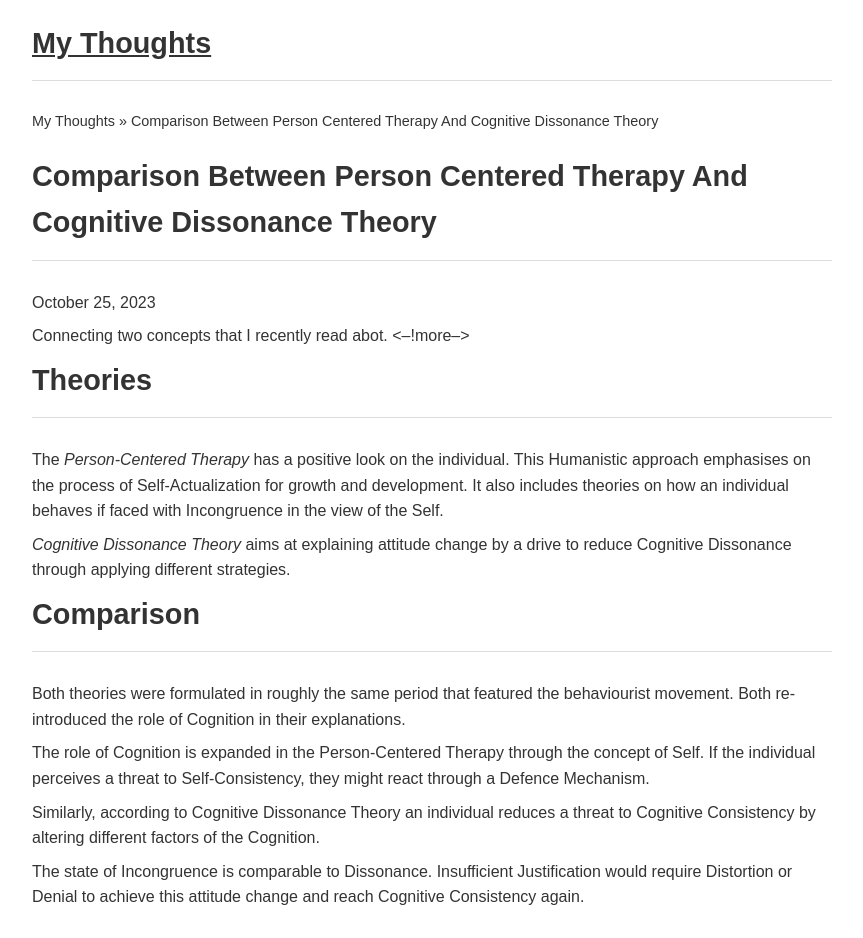
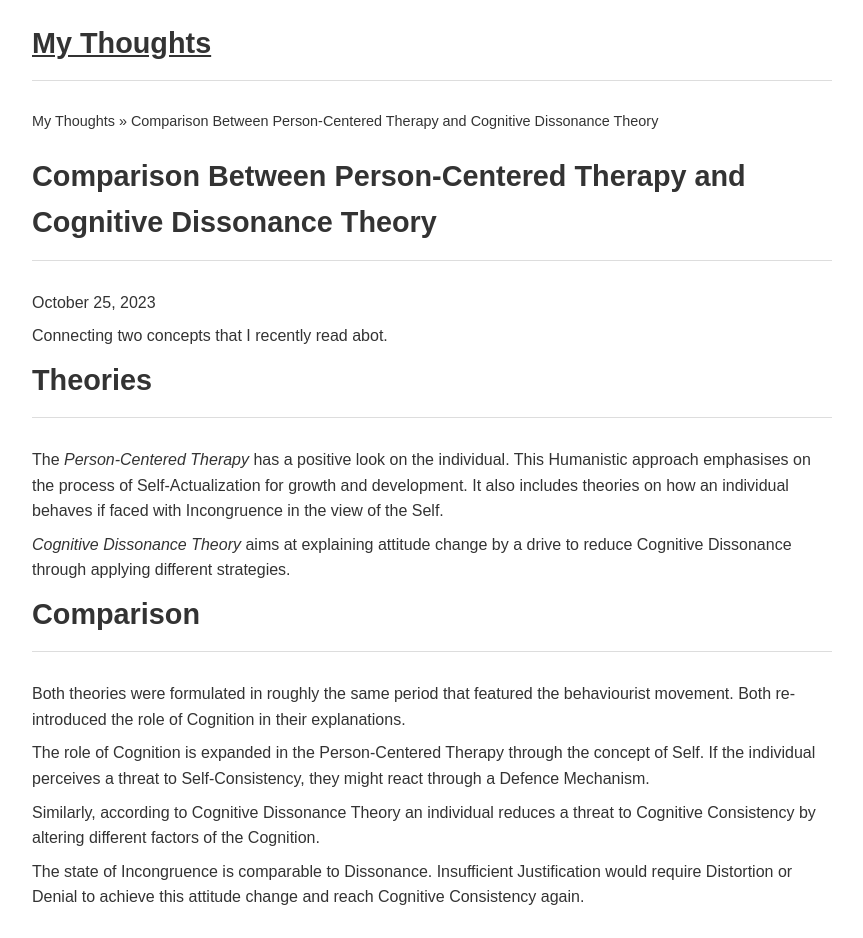
Before and after one commit to 05d762de69/ae87e62189, a Jekyll site: the page built from _posts/2023-10-25-Comparison-between-Person-Centered-Therapy-and-Cognitive-Dissonance-Theory.md, in a window 1280 px wide. Shown: the whole page, without its empty margins (208-1071 px from the left). Built offline with Jekyll 4.4.1, drawn with Linux system fonts in a browser that asks for light colours.

Commit message:
Update 2023-10-25-Comparison-between-Person-Centered-Therapy-and-Cognitive-Dissonance-Theory.md

```diff
--- a/_posts/2023-10-25-Comparison-between-Person-Centered-Therapy-and-Cognitive-Dissonance-Theory.md
+++ b/_posts/2023-10-25-Comparison-between-Person-Centered-Therapy-and-Cognitive-Dissonance-Theory.md
@@ -1,10 +1,11 @@
 ---
+layout: post
 date: 2023-10-25
-layout: post
+title: Comparison Between Person-Centered Therapy and Cognitive Dissonance Theory
 ---
 
 Connecting two concepts that I recently read abot.
-<--!more-->
+<!--more-->
 
 # Theories
 
```
